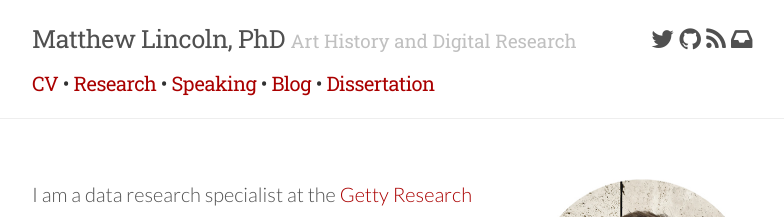
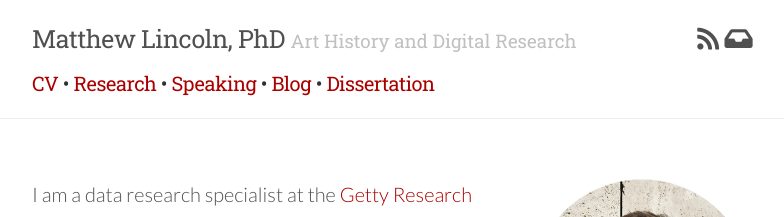
Before and after one commit to mdlincoln/mdlincoln.github.io, a Jekyll site: the page built from index.md, in a window 1280 px wide. Shown: the top 217 px of the page, without its empty margins (248-1032 px from the left). Built offline with Jekyll 4.4.1, drawn with Linux system fonts in a browser that asks for light colours; nearby versions of some CDN libraries.

Commit message:
updated fontawesome link

```diff
--- a/_includes/html_head.html
+++ b/_includes/html_head.html
@@ -19,8 +19,8 @@
 <link rel="stylesheet" href="/assets/css/poole.css">
 <link rel="stylesheet" href="/assets/css/syntax.css">
 <link rel="stylesheet" href="/assets/css/lanyon.css">
-<link href="//netdna.bootstrapcdn.com/font-awesome/4.0.3/css/font-awesome.css" rel="stylesheet">
-  <link rel="stylesheet" href="https://fonts.googleapis.com/css?family=Lato:300,300italic,700|Roboto+Slab">
+<link rel="stylesheet" href="https://use.fontawesome.com/releases/v5.0.12/css/all.css" integrity="sha384-G0fIWCsCzJIMAVNQPfjH08cyYaUtMwjJwqiRKxxE/rx96Uroj1BtIQ6MLJuheaO9" crossorigin="anonymous">
+<link rel="stylesheet" href="https://fonts.googleapis.com/css?family=Lato:300,300italic,700|Roboto+Slab">
 
 {% if site.enable_analytics %}
 <!-- Google Analytics -->
```
